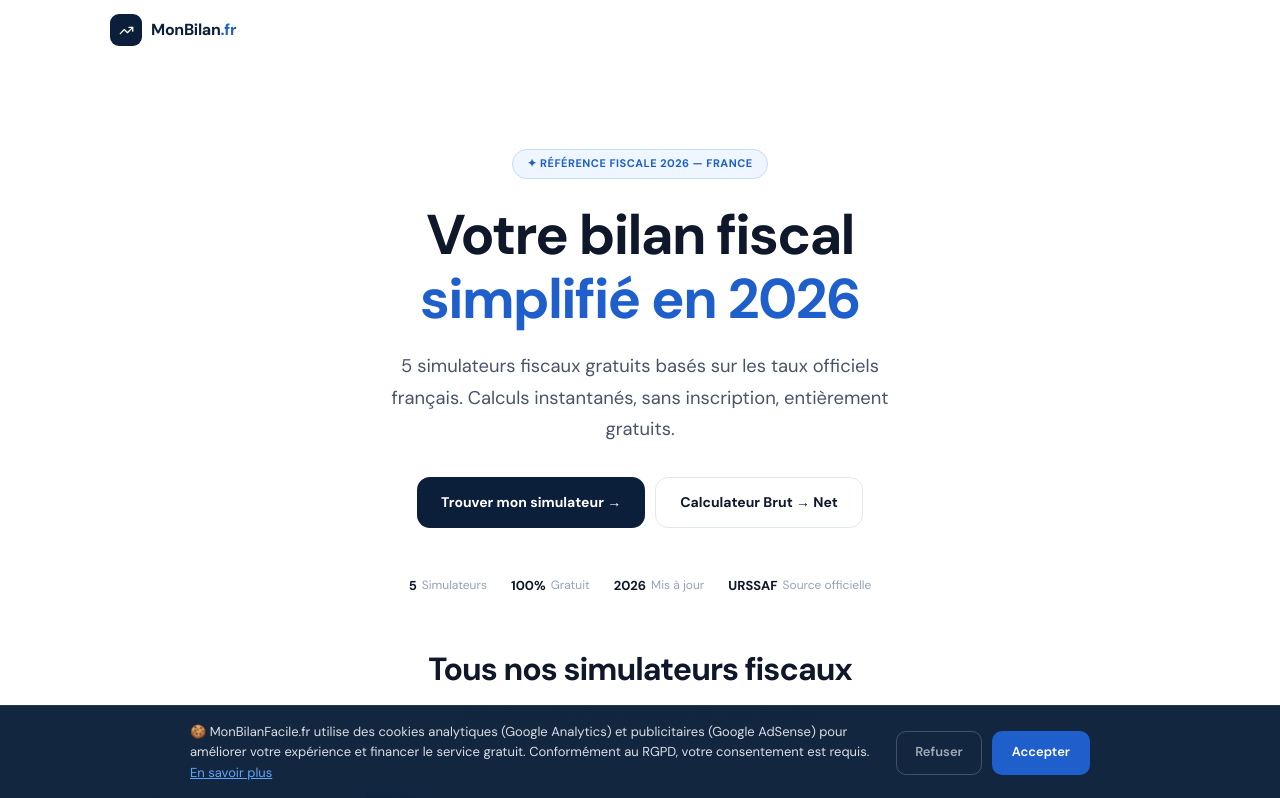
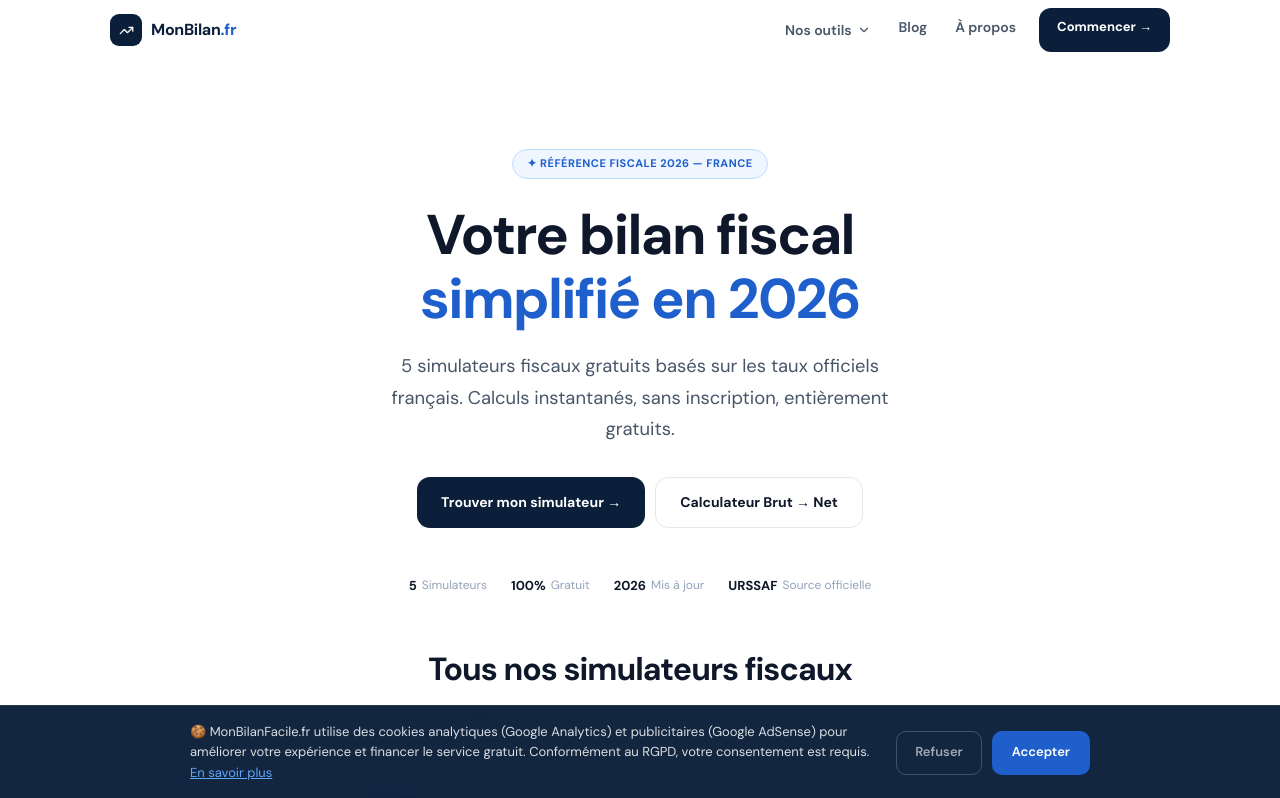
Before and after one commit to MouadOuagag/fisca-fr, a React (Vite) app: page / in a window 1280 px wide. Shown: the top 798 px of the page. Built offline with nearby package versions, Linux system fonts and the light colour scheme; the HTML template or start-up script is replaced by a standard one.

Commit message:
fix: navbar desktop visible — supprimer style inline qui écrasait lg:flex

```diff
--- a/src/components/layout/Header.jsx
+++ b/src/components/layout/Header.jsx
@@ -64,7 +64,7 @@ export default function Header() {
         </NavLink>
 
         {/* Desktop Nav */}
-        <nav aria-label="Navigation principale" style={{ display: 'none' }} className="lg:flex">
+        <nav aria-label="Navigation principale" className="hidden lg:flex items-center">
           <div style={{ display: 'flex', alignItems: 'center', gap: '2px' }}>
 
             {/* Outils dropdown */}
```
